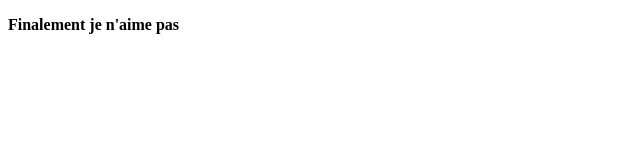
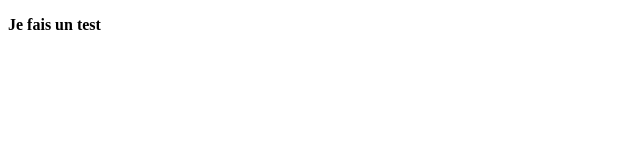
Before and after one commit to AnousoneM/testgithub, a plain HTML site: page index.html in a window 1280 px wide. Shown: the whole page, without its empty margins (0-640 px from the left). Drawn offline with Linux system fonts and the light colour scheme.

Commit message:
modif ligne 9

```diff
--- a/index.html
+++ b/index.html
@@ -6,7 +6,7 @@
     <title>Test GitHub</title>
 </head>
 <body>
-    <p><b>Finalement je n'aime pas</b></p>
+    <p><b>Je fais un test</b></p>
 
 </body>
 </html>
```
